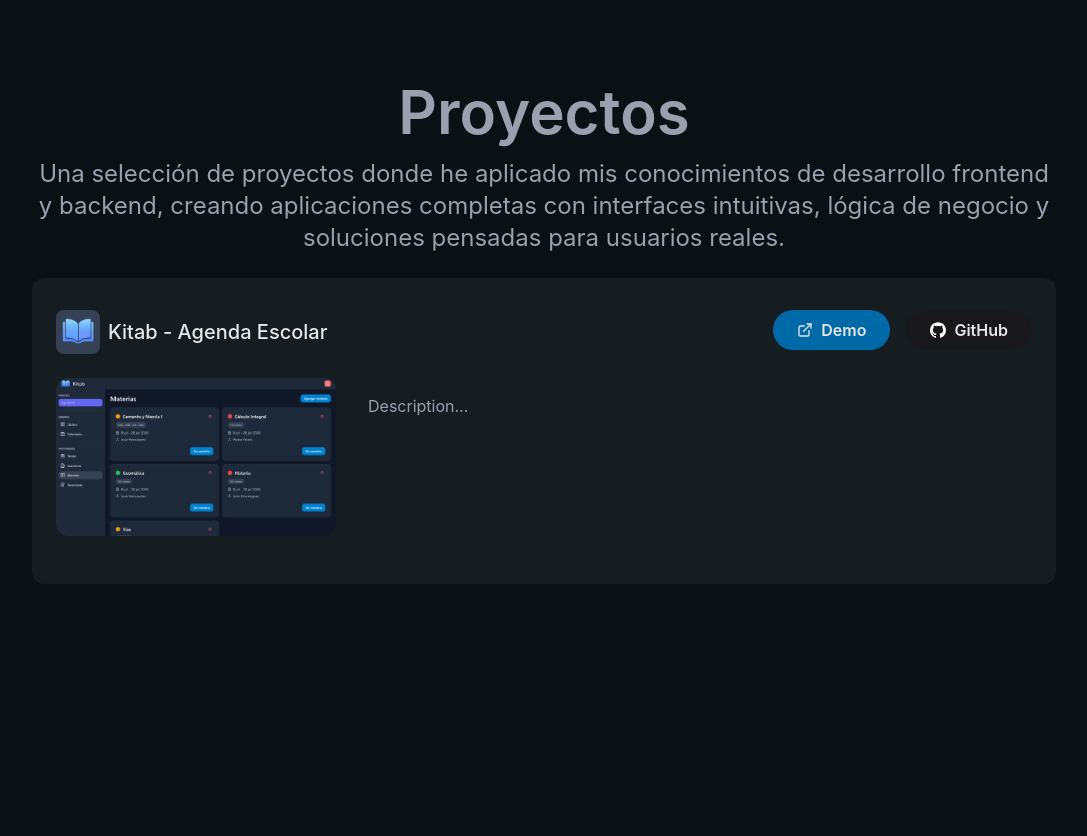
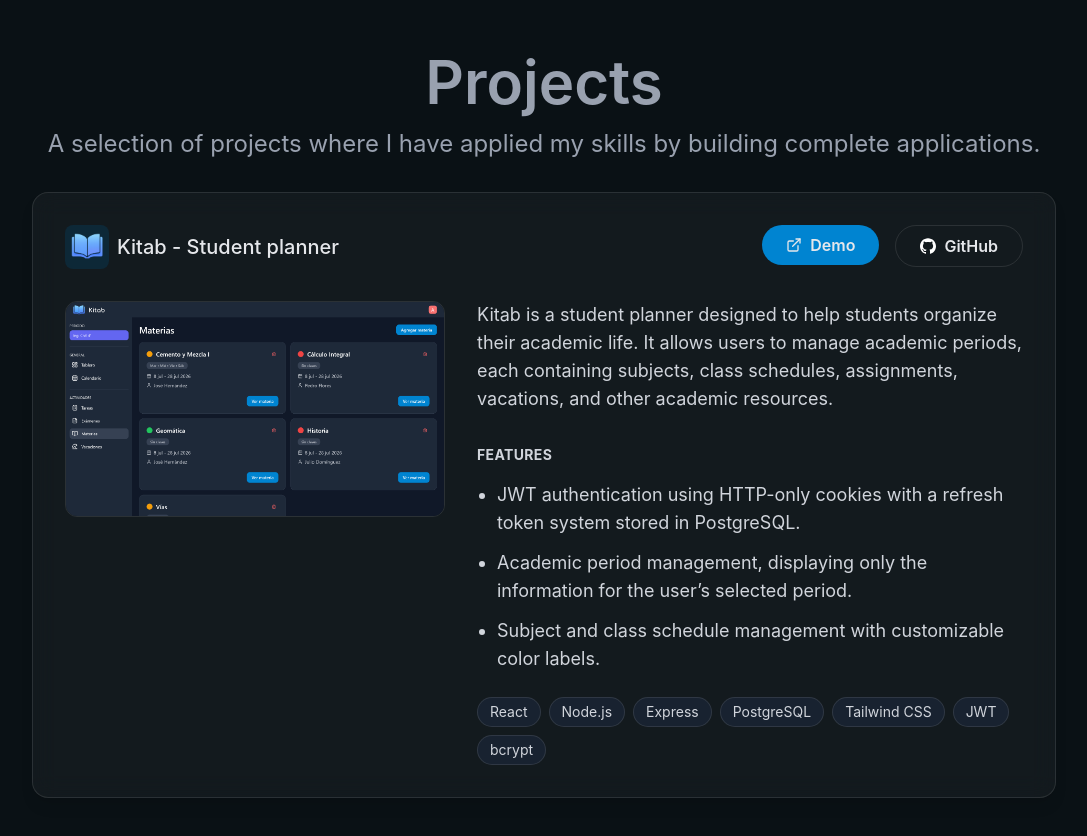
Before and after one commit to AlfonsoConejo/alfonso-portfolio, a React (Vite) app: page / in a window 1280 px wide. Shown: the part 1560-2396 px from the top of the page, without its empty margins (96-1183 px from the left). Before the commit the page ends 2192 px from the top, so only its background shows below. Built offline with nearby package versions, Linux system fonts and the light colour scheme; a web font is replaced by a local one.

Commit message:
Finished "Projects" section
-Added translations for Kitab project.
-Added border to skill cards.
-Set English as default language and inverted their order on header toggle.

```diff
--- a/src/App.jsx
+++ b/src/App.jsx
@@ -39,7 +39,7 @@ function App() {
     };
   }, []);
 
-  const [language, setLanguage] = useState("es");
+  const [language, setLanguage] = useState("en");
   const dictionary = translations[language];
 
   return (
--- a/src/components/Header.jsx
+++ b/src/components/Header.jsx
@@ -79,7 +79,7 @@ export default function Header({dictionary, language, setLanguage, activeSection
 
             {/* Language Toogle */}
             <div className="relative flex items-center bg-white/5 backdrop-blur-sm rounded-full p-1">
-              {["es", "en"].map((lang) => (
+              {["en", "es"].map((lang) => (
                 <button
                   key={lang}
                   onClick={() => setLanguage(lang)}
--- a/src/components/Projects.jsx
+++ b/src/components/Projects.jsx
@@ -16,7 +16,7 @@ export default function Projects({dictionary}) {
         pb-12
       "
     >
-      {/* Skills title */}
+      {/* Projects title */}
       <h1
         className="
           text-4xl
@@ -37,7 +37,8 @@ export default function Projects({dictionary}) {
           max-w-5xl
           mx-auto
           text-center
-          text-xl
+          text-lg
+          md:text-xl
           lg:text-2xl
           text-gray-400
         "
@@ -46,12 +47,12 @@ export default function Projects({dictionary}) {
       </p>
 
       {/* Kitab Card */}
-      <div className="w-full max-w-5xl bg-white/5 backdrop-blur-sm mt-6 rounded-xl px-6 py-8">
+      <div className="w-full max-w-5xl mt-8 rounded-2xl border border-white/10 bg-white/[0.04] backdrop-blur-md  p-8 shadow-lg">
         {/* Headaer */}
-        <div className="flex justify-between">
+        <div className="flex flex-col gap-5 md:flex-row md:justify-between">
           {/* Title */}
-          <div className="flex items-center gap-2">
-            <div className="flex items-center justify-center size-11 rounded-lg bg-gray-700">
+          <div className="flex items-center justify-center gap-2">
+            <div className="flex items-center justify-center size-11 rounded-lg bg-sky-900/30">
               <img src={kitab_logo} className="size-8 text-gray-200" />
             </div>
 
@@ -63,7 +64,7 @@ export default function Projects({dictionary}) {
 
           {/* Buttons */}
           <div className="flex flex-row items-center sm:items-start gap-4 justify-center lg:justify-start">
-            <a className="inline-flex items-center justify-center gap-2 whitespace-nowrap text-base text-gray-200 transition-all duration-200 bg-sky-700 rounded-full py-2 px-6 font-semibold shrink-0"
+            <a className="inline-flex items-center justify-center gap-2 whitespace-nowrap text-base text-gray-200 transition-all duration-200 bg-sky-600 hover:bg-sky-500 rounded-full py-2 px-5 md:px-6 font-semibold shrink-0"
               href="https://kitab-six.vercel.app/"
               target="_blank"
               rel="noopener noreferrer"
@@ -72,7 +73,7 @@ export default function Projects({dictionary}) {
               <ExternalLink size={16}/>
               {dictionary.projects.items.kitab.demoButton}
             </a>
-            <a className="inline-flex items-center justify-center gap-2 whitespace-nowrap text-base text-gray-200 transition-all duration-200 bg-zinc-900 backdrop-blur-sm rounded-full py-2 px-6 font-semibold shrink-0"
+            <a className="inline-flex items-center justify-center gap-2 whitespace-nowrap text-base text-gray-200 transition-all duration-200 bg-transparent border border-white/10 hover:bg-white/5 rounded-full py-2 px-5 md:px-6 font-semibold shrink-0"
               href="https://github.com/AlfonsoConejo/kitab"
               target="_blank"
               rel="noopener noreferrer"
@@ -84,37 +85,74 @@ export default function Projects({dictionary}) {
           </div>
         </div>
 
-        {/* Content */}
+        {/* Card Content */}
         <div
           className="
-            grid
-            grid-cols-1
-            md:grid-cols-[280px_1fr]
-            gap-8
-            pt-6
-            items-start
+            grid grid-cols-1
+            md:grid-cols-[320px_1fr]
+            lg:grid-cols-[380px_1fr]
+            gap-4 md:gap-8 pt-10 md:pt-8 items-start
           "
         >
           {/* Left column */}
           <div>
-            <img
-              src={kitabImage}
-              alt="Kitab"
-              className="rounded-xl"
-            />
-
-            <div className="flex flex-wrap gap-2 mt-4">
-              {/* technologies */}
-            </div>
+            <a
+              className='overflow-hidden'
+              href="https://kitab-six.vercel.app/"
+              target="_blank"
+              rel="noopener noreferrer"
+              aria-label="Demo Kitab"
+            >
+              <img
+                src={kitabImage}
+                alt="Kitab"
+                className="rounded-xl border border-white/10 transition duration-300 hover:border-sky-500/40 cursor-pointer"
+              />
+            </a>
           </div>
 
 
           {/* Right column */}
-          <div>
-            <p className="mt-4 text-gray-400">
-              Description...
+          <div className='text-base md:text-lg'>
+            <p className="text-gray-300">
+              {dictionary.projects.items.kitab.description}
             </p>
+            <h3
+              className="
+              mt-8
+              mb-4
+
+              text-sm
+              uppercase
+              font-bold
+              tracking-wide
+
+              text-gray-300
+              "
+            >
+              {dictionary.projects.featuresTitle}
+            </h3>
+
+            <ul className='list-disc pl-5 space-y-3'>
+              {dictionary.projects.items.kitab.features.map((feature) => (
+                <li className='text-gray-300'>
+                  {feature}
+                </li>
+              ))}
+            </ul>
+
+            <div className="flex flex-wrap gap-2 mt-6">
+              {dictionary.projects.items.kitab.technologies.map((tech) => (
+                <span
+                  key={tech}
+                  className="rounded-full bg-slate-800/60 border border-white/10 px-3 py-1 text-sm text-gray-300 hover:border-sky-500 hover:text-sky-300 transition"
+                >
+                  {tech}
+                </span>
+              ))}
+            </div>
           </div>
+
         </div>
       </div>
     </section>
--- a/src/data/translations.js
+++ b/src/data/translations.js
@@ -26,13 +26,19 @@ const translations = {
     },
     projects:{
       title: 'Proyectos',
-      description: 'Una selección de proyectos donde he aplicado mis conocimientos de desarrollo frontend y backend, creando aplicaciones completas con interfaces intuitivas, lógica de negocio y soluciones pensadas para usuarios reales.',
+      description: 'Una selección de proyectos donde he aplicado mis conocimientos creando aplicaciones completas.',
+      featuresTitle: "Características",
 
       items: {
         kitab: {
           title: "Kitab - Agenda Escolar",
-          description: "A complete academic planner application designed to help students organize their schedules, subjects, and academic activities.",
-          technologies: "React, Node.js, PostgreSQL, Tailwind",
+          description: "Kitab es una agenda escolar diseñada para ayudar a los estudiantes a organizar su vida académica. Permite gestionar periodos académicos, donde cada uno incluye materias, horarios de clase, tareas, vacaciones y otros recursos académicos.",
+          technologies: ["React", "Node.js", "Express", "PostgreSQL", "Tailwind CSS", "JWT", "bcrypt"],
+          features: [
+            "Autenticación con JWT mediante cookies HTTP-Only y sistema de refresh tokens almacenados en PostgreSQL.",
+            "Gestión de periodos académicos, mostrando únicamente la información del periodo seleccionado por el usuario.",
+            "Administración de materias y horarios de clase con personalización mediante colores."
+          ],
           demoButton: "Demo",
           githubButton: "GitHub",
         }
@@ -67,13 +73,19 @@ const translations = {
     },
     projects:{
       title: 'Projects',
-      description: 'A selection of projects where I have applied my frontend and backend skills, building complete applications with intuitive interfaces, business logic, and solutions designed for real users.',
+      description: 'A selection of projects where I have applied my skills by building complete applications.',
+      featuresTitle: "Features",
 
       items: {
         kitab: {
           title: "Kitab - Student planner",
-          description: "A complete academic planner application designed to help students organize their schedules, subjects, and academic activities.",
-          technologies: "React, Node.js, PostgreSQL, Tailwind",
+          description: "Kitab is a student planner designed to help students organize their academic life. It allows users to manage academic periods, each containing subjects, class schedules, assignments, vacations, and other academic resources.",
+          technologies: ["React", "Node.js", "Express", "PostgreSQL", "Tailwind CSS", "JWT", "bcrypt"],
+          features: [
+            "JWT authentication using HTTP-only cookies with a refresh token system stored in PostgreSQL.",
+            "Academic period management, displaying only the information for the user’s selected period.",
+            "Subject and class schedule management with customizable color labels."
+          ],
           demoButton: "Demo",
           githubButton: "GitHub",
         }
```
